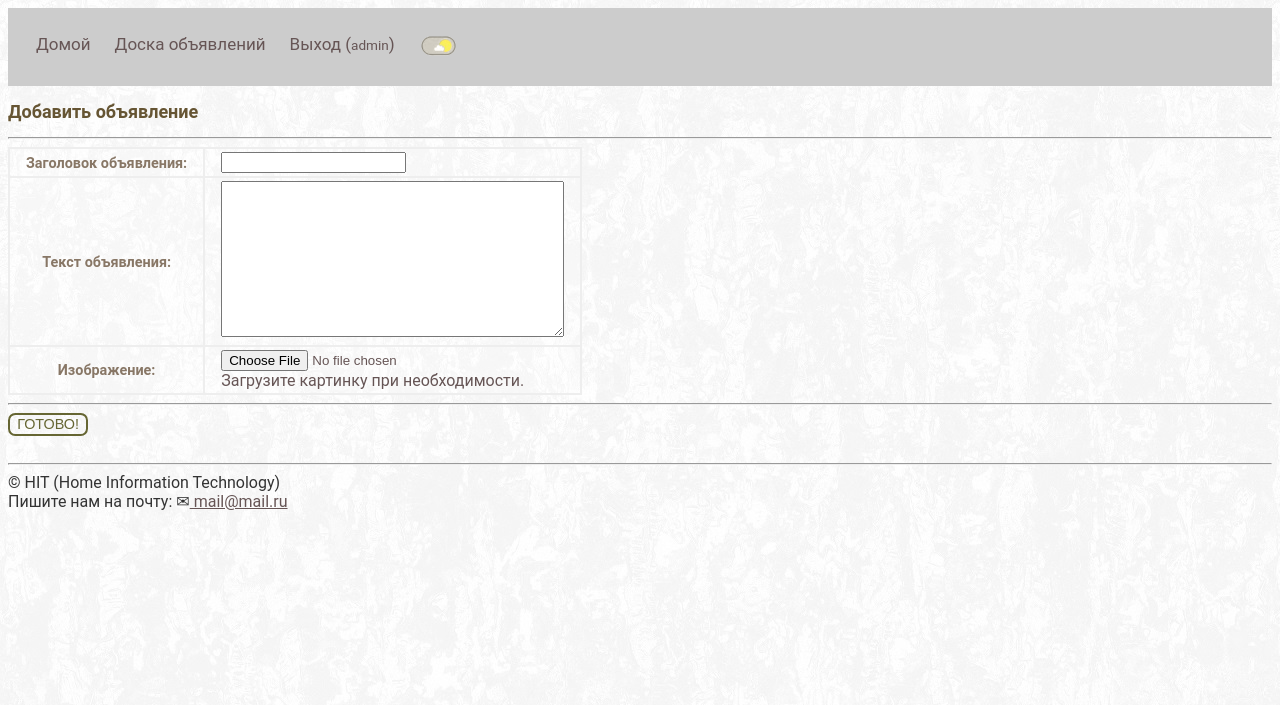
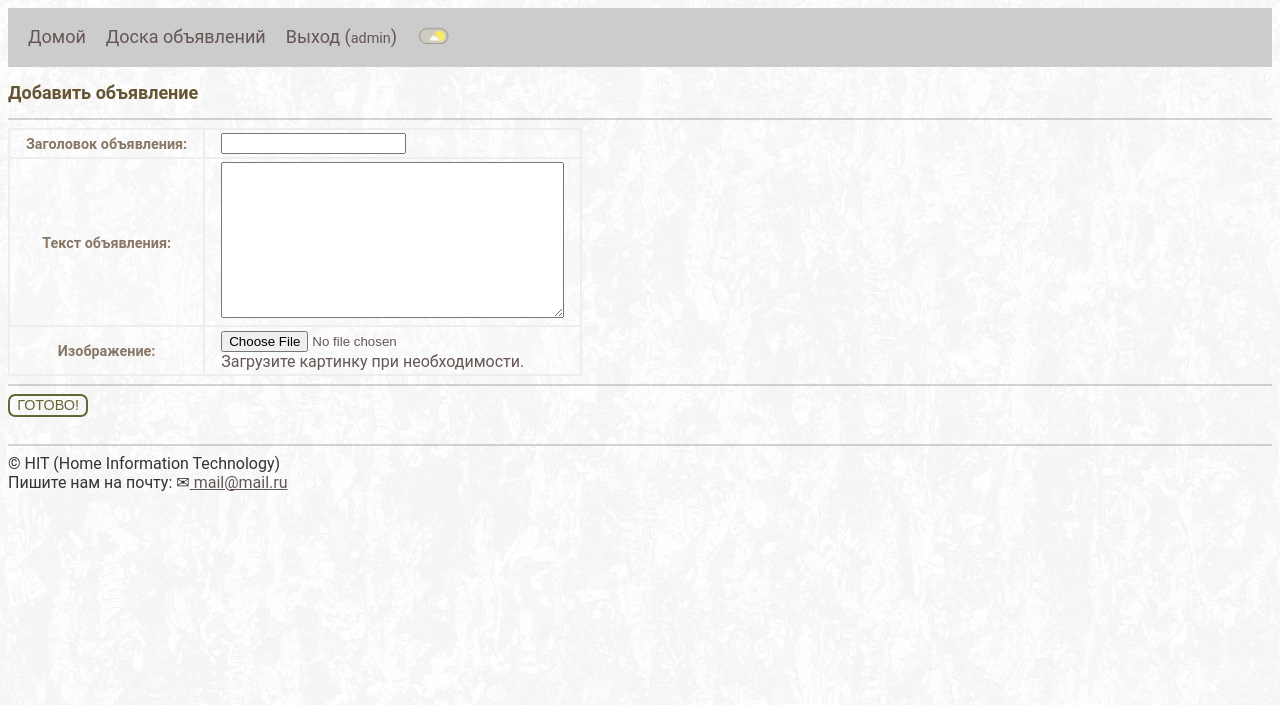
Before and after one commit to Topotun77/message_board, a Django app: page /board/add/ in a window 1280 px wide. Shown: the top 705 px of the page. Run offline with Django 5.2, Linux system fonts and the light colour scheme; a user stored in the database is signed in; data comes from the database, SQL or seed files in the repository; parts of the project's set-up code (start-up, migrations or seed data) failed here and were passed over.

Commit message:
Обновить скриншоты

```diff
--- a/board_project/static/board_project/style-day.css
+++ b/board_project/static/board_project/style-day.css
@@ -1,15 +1,15 @@
 .navbar {
             overflow: hidden;
             background-color: #ccc;
-            padding: 14px 16px;
+            padding: 8px 10px;
         }
         .navbar a {
             float: left;
             color: #f2f2f2;
             text-align: center;
-            padding: 12px;
+            padding: 10px;
             text-decoration: none;
-            font-size: 17px;
+            font-size: 18px;
         }
         .navbar a:hover {
             background-color: #ddd;
@@ -33,6 +33,12 @@ input[type='checkbox'] {
   width: 20px;
   height: 20px;
   background-color: #6080f3;
+}
+
+hr {
+  height: 2px;
+  background-color: RGB(128, 112, 96, 0.3);
+  border: none;
 }
 
 .container {
--- a/board_project/templates/base.html
+++ b/board_project/templates/base.html
@@ -16,18 +16,18 @@
         <a href="{% url 'home' %}">Домой</a>
         <a href="{% url 'board:advertisement_list' %}">Доска объявлений</a>
         {% if user.is_authenticated %}
-        <a href="{% url 'logout' %}">Выход (<span class="small_font">{{user}}</span>)</a>
+            <a href="{% url 'logout' %}">Выход (<span class="small_font">{{user}}</span>)</a>
+            <a href="?day=theme" title="Светлая/темная тема">
+                {% if user_pref.theme != 'dark' %}
+                  <img src="{% static 'board_project/day.png' %}" width="34">
+                {% else %}
+                  <img src="{% static 'board_project/night.png' %}" width="34">
+                {% endif %}
+            </a>
         {% else %}
             <a href="{% url 'login' %}">Вход</a>
             <a href="{% url 'signup' %}">Регистрация</a>
         {% endif %}
-        <a href="?day=theme">
-            {% if user_pref.theme != 'dark' %}
-              <img src="{% static 'board_project/day.png' %}" width="40">
-            {% else %}
-              <img src="{% static 'board_project/night.png' %}" width="40">
-            {% endif %}
-        </a>
     </div>
 
     {% block content %}
```
Also changed, not shown: board_project/static/board_project/style-night.css (+9 -3 lines), 3 other files.
